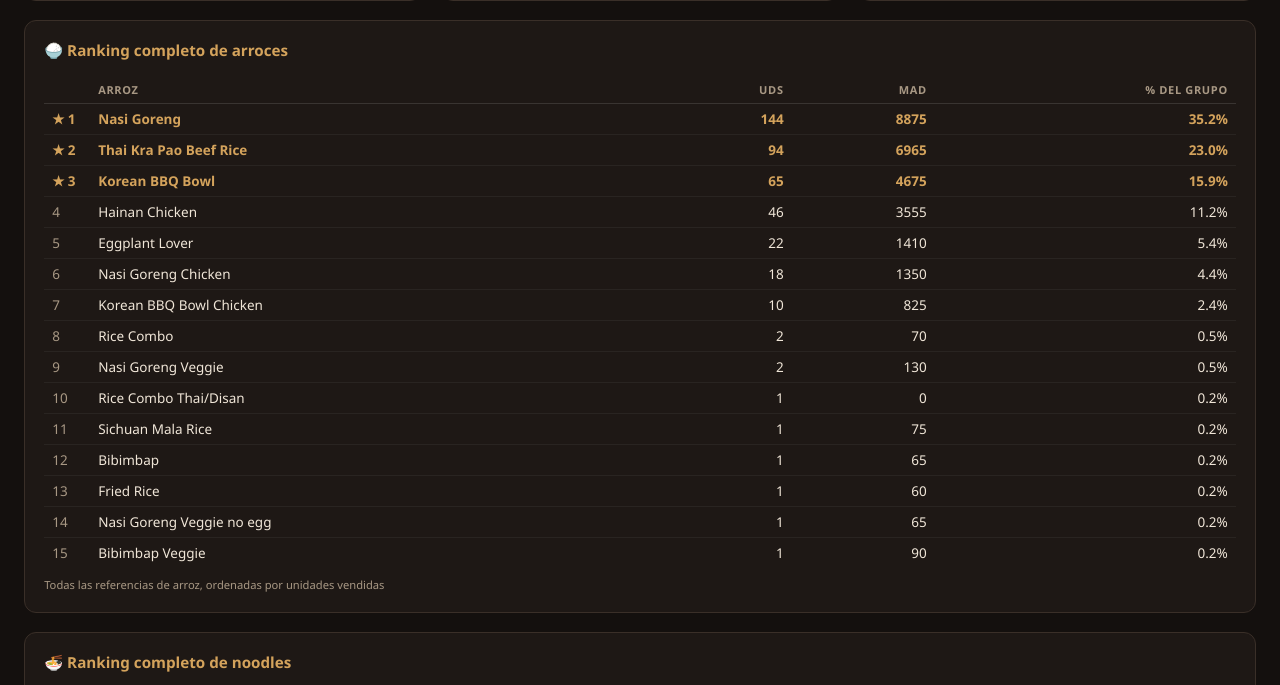
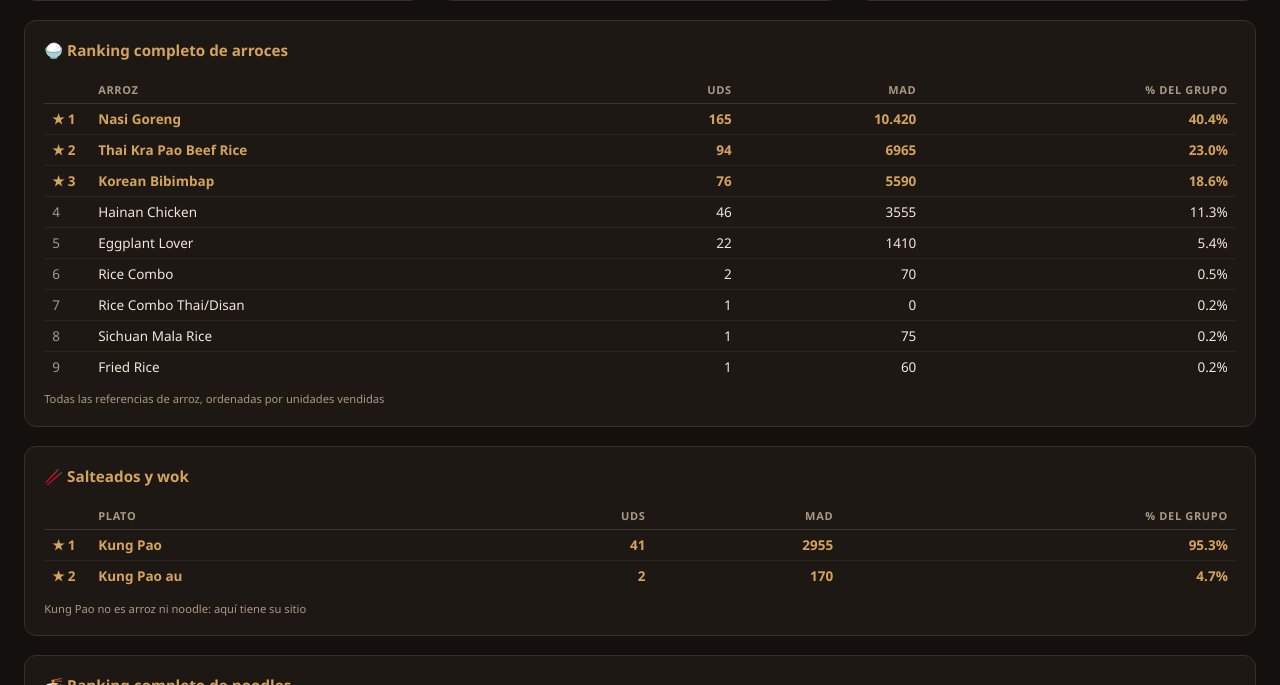
Before and after one commit to popifresco12/kinomori-sales, a plain HTML site: page index.html in a window 1280 px wide. Shown: the part 1676-2361 px from the top of the page. Drawn offline with Linux system fonts and the light colour scheme.

Commit message:
Fusiones: Korean BBQ->Bibimbap, variantes Nasi; Kung Pao y platos rescatados de bebidas; tabla de wok

```diff
--- a/data.json
+++ b/data.json
@@ -12,7 +12,7 @@
   "ingreso_eur": 12856.39,
   "fotos": 59,
   "lineas": 2188,
-  "platos_unicos": 117,
+  "platos_unicos": 112,
   "bebidas_unicas": 28
  },
  "fotos": [
@@ -450,6 +450,15 @@
    "categoria": "Fideos"
   },
   {
+   "nombre": "Nasi Goreng",
+   "tipo": "Plato",
+   "veces": 146,
+   "cantidad": 165,
+   "ingreso_mad": 10420,
+   "precio_medio": 65,
+   "categoria": "Arroz & Salteados"
+  },
+  {
    "nombre": "Dumpling Veg",
    "tipo": "Plato",
    "veces": 123,
@@ -459,15 +468,6 @@
    "categoria": "Dumplings"
   },
   {
-   "nombre": "Nasi Goreng",
-   "tipo": "Plato",
-   "veces": 125,
-   "cantidad": 144,
-   "ingreso_mad": 8875,
-   "precio_medio": 65,
-   "categoria": "Arroz & Salteados"
-  },
-  {
    "nombre": "Thai Kra Pao Beef Rice",
    "tipo": "Plato",
    "veces": 87,
@@ -484,6 +484,15 @@
    "ingreso_mad": 6560,
    "precio_medio": 75,
    "categoria": "Fideos"
+  },
+  {
+   "nombre": "Korean Bibimbap",
+   "tipo": "Plato",
+   "veces": 71,
+   "cantidad": 76,
+   "ingreso_mad": 5590,
+   "precio_medio": 75,
+   "categoria": "Arroz & Salteados"
   },
   {
    "nombre": "Mee Siam",
@@ -495,15 +504,6 @@
    "categoria": "Curries"
   },
   {
-   "nombre": "Korean BBQ Bowl",
-   "tipo": "Plato",
-   "veces": 60,
-   "cantidad": 65,
-   "ingreso_mad": 4675,
-   "precio_medio": 75,
-   "categoria": "Combos & Bowls"
-  },
-  {
    "nombre": "Dandan Noodles",
    "tipo": "Plato",
    "veces": 44,
@@ -594,20 +594,20 @@
    "categoria": "Arroz & Salteados"
   },
   {
-   "nombre": "Nasi Goreng Chicken",
-   "tipo": "Plato",
-   "veces": 18,
-   "cantidad": 18,
-   "ingreso_mad": 1350,
-   "precio_medio": 75,
-   "categoria": "Arroz & Salteados"
-  },
-  {
    "nombre": "Pandan Noodles",
    "tipo": "Plato",
    "veces": 16,
    "cantidad": 17,
    "ingreso_mad": 1260,
+   "precio_medio": 75,
+   "categoria": "Fideos"
+  },
+  {
+   "nombre": "Biang Biang Mian",
+   "tipo": "Plato",
+   "veces": 14,
+   "cantidad": 16,
+   "ingreso_mad": 1130,
    "precio_medio": 75,
    "categoria": "Fideos"
   }
@@ -722,6 +722,15 @@
    "ingreso_mad": 10765,
    "precio_medio": 65,
    "categoria": "Fideos"
+  },
+  {
+   "nombre": "Nasi Goreng",
+   "tipo": "Plato",
+   "veces": 146,
+   "cantidad": 165,
+   "ingreso_mad": 10420,
+   "precio_medio": 65,
+   "categoria": "Arroz & Salteados"
   },
   {
    "nombre": "Dumpling Veg",
@@ -733,15 +742,6 @@
    "categoria": "Dumplings"
   },
   {
-   "nombre": "Nasi Goreng",
-   "tipo": "Plato",
-   "veces": 125,
-   "cantidad": 144,
-   "ingreso_mad": 8875,
-   "precio_medio": 65,
-   "categoria": "Arroz & Salteados"
-  },
-  {
    "nombre": "Thai Kra Pao Beef Rice",
    "tipo": "Plato",
    "veces": 87,
@@ -758,6 +758,15 @@
    "ingreso_mad": 6560,
    "precio_medio": 75,
    "categoria": "Fideos"
+  },
+  {
+   "nombre": "Korean Bibimbap",
+   "tipo": "Plato",
+   "veces": 71,
+   "cantidad": 76,
+   "ingreso_mad": 5590,
+   "precio_medio": 75,
+   "categoria": "Arroz & Salteados"
   },
   {
    "nombre": "Mee Siam",
@@ -769,15 +778,6 @@
    "categoria": "Curries"
   },
   {
-   "nombre": "Korean BBQ Bowl",
-   "tipo": "Plato",
-   "veces": 60,
-   "cantidad": 65,
-   "ingreso_mad": 4675,
-   "precio_medio": 75,
-   "categoria": "Combos & Bowls"
-  },
-  {
    "nombre": "Dandan Noodles",
    "tipo": "Plato",
    "veces": 44,
@@ -868,15 +868,6 @@
    "categoria": "Arroz & Salteados"
   },
   {
-   "nombre": "Nasi Goreng Chicken",
-   "tipo": "Plato",
-   "veces": 18,
-   "cantidad": 18,
-   "ingreso_mad": 1350,
-   "precio_medio": 75,
-   "categoria": "Arroz & Salteados"
-  },
-  {
    "nombre": "Pandan Noodles",
    "tipo": "Plato",
    "veces": 16,
@@ -958,15 +949,6 @@
    "categoria": "Otros"
   },
   {
-   "nombre": "Korean BBQ Bowl Chicken",
-   "tipo": "Plato",
-   "veces": 10,
-   "cantidad": 10,
-   "ingreso_mad": 825,
-   "precio_medio": 85,
-   "categoria": "Combos & Bowls"
-  },
-  {
    "nombre": "Goji Soup",
    "tipo": "Plato",
    "veces": 5,
@@ -1336,15 +1318,6 @@
    "categoria": "Fideos"
   },
   {
-   "nombre": "Nasi Goreng Veggie",
-   "tipo": "Plato",
-   "veces": 2,
-   "cantidad": 2,
-   "ingreso_mad": 130,
-   "precio_medio": 65,
-   "categoria": "Arroz & Salteados"
-  },
-  {
    "nombre": "Kung Pao au",
    "tipo": "Plato",
    "veces": 2,
@@ -1696,15 +1669,6 @@
    "categoria": "Fideos"
   },
   {
-   "nombre": "Nasi Goreng Veggie no egg",
-   "tipo": "Plato",
-   "veces": 1,
-   "cantidad": 1,
-   "ingreso_mad": 65,
-   "precio_medio": 65,
-   "categoria": "Arroz & Salteados"
-  },
-  {
    "nombre": "Package",
    "tipo": "Plato",
    "veces": 1,
@@ -1730,15 +1694,6 @@
    "ingreso_mad": 65,
    "precio_medio": 65,
    "categoria": "Fideos"
-  },
-  {
-   "nombre": "Bibimbap Veggie",
-   "tipo": "Plato",
-   "veces": 1,
-   "cantidad": 1,
-   "ingreso_mad": 90,
-   "precio_medio": 90,
-   "categoria": "Arroz & Salteados"
   },
   {
    "nombre": "Won Ton",
@@ -2037,9 +1992,9 @@
   {
    "nombre": "Nasi Goreng",
    "tipo": "Plato",
-   "veces": 125,
-   "cantidad": 144,
-   "ingreso_mad": 8875,
+   "veces": 146,
+   "cantidad": 165,
+   "ingreso_mad": 10420,
    "precio_medio": 65,
    "categoria": "Arroz & Salteados"
   },
@@ -2053,13 +2008,13 @@
    "categoria": "Arroz & Salteados"
   },
   {
-   "nombre": "Korean BBQ Bowl",
-   "tipo": "Plato",
-   "veces": 60,
-   "cantidad": 65,
-   "ingreso_mad": 4675,
-   "precio_medio": 75,
-   "categoria": "Combos & Bowls"
+   "nombre": "Korean Bibimbap",
+   "tipo": "Plato",
+   "veces": 71,
+   "cantidad": 76,
+   "ingreso_mad": 5590,
+   "precio_medio": 75,
+   "categoria": "Arroz & Salteados"
   },
   {
    "nombre": "Hainan Chicken",
@@ -2080,24 +2035,6 @@
    "categoria": "Arroz & Salteados"
   },
   {
-   "nombre": "Nasi Goreng Chicken",
-   "tipo": "Plato",
-   "veces": 18,
-   "cantidad": 18,
-   "ingreso_mad": 1350,
-   "precio_medio": 75,
-   "categoria": "Arroz & Salteados"
-  },
-  {
-   "nombre": "Korean BBQ Bowl Chicken",
-   "tipo": "Plato",
-   "veces": 10,
-   "cantidad": 10,
-   "ingreso_mad": 825,
-   "precio_medio": 85,
-   "categoria": "Combos & Bowls"
-  },
-  {
    "nombre": "Rice Combo",
    "tipo": "Plato",
    "veces": 2,
@@ -2107,15 +2044,6 @@
    "categoria": "Arroz & Salteados"
   },
   {
-   "nombre": "Nasi Goreng Veggie",
-   "tipo": "Plato",
-   "veces": 2,
-   "cantidad": 2,
-   "ingreso_mad": 130,
-   "precio_medio": 65,
-   "categoria": "Arroz & Salteados"
-  },
-  {
    "nombre": "Rice Combo Thai/Disan",
    "tipo": "Plato",
    "veces": 1,
@@ -2134,39 +2062,12 @@
    "categoria": "Arroz & Salteados"
   },
   {
-   "nombre": "Bibimbap",
-   "tipo": "Plato",
-   "veces": 1,
-   "cantidad": 1,
-   "ingreso_mad": 65,
-   "precio_medio": 65,
-   "categoria": "Arroz & Salteados"
-  },
-  {
    "nombre": "Fried Rice",
    "tipo": "Plato",
    "veces": 1,
    "cantidad": 1,
    "ingreso_mad": 60,
    "precio_medio": 60,
-   "categoria": "Arroz & Salteados"
-  },
-  {
-   "nombre": "Nasi Goreng Veggie no egg",
-   "tipo": "Plato",
-   "veces": 1,
-   "cantidad": 1,
-   "ingreso_mad": 65,
-   "precio_medio": 65,
-   "categoria": "Arroz & Salteados"
-  },
-  {
-   "nombre": "Bibimbap Veggie",
-   "tipo": "Plato",
-   "veces": 1,
-   "cantidad": 1,
-   "ingreso_mad": 90,
-   "precio_medio": 90,
    "categoria": "Arroz & Salteados"
   }
  ],
@@ -2486,5 +2387,25 @@
    "precio_medio": 65,
    "categoria": "Fideos"
   }
+ ],
+ "rank_wok": [
+  {
+   "nombre": "Kung Pao",
+   "tipo": "Plato",
+   "veces": 39,
+   "cantidad": 41,
+   "ingreso_mad": 2955,
+   "precio_medio": 75,
+   "categoria": "Otros"
+  },
+  {
+   "nombre": "Kung Pao au",
+   "tipo": "Plato",
+   "veces": 2,
+   "cantidad": 2,
+   "ingreso_mad": 170,
+   "precio_medio": 85,
+   "categoria": "Otros"
+  }
  ]
 }
--- a/index.html
+++ b/index.html
@@ -140,6 +140,11 @@
     <div class="note">Todas las referencias de arroz, ordenadas por unidades vendidas</div>
   </div>
   <div class="chart-card full">
+    <h3>🥢 Salteados y wok</h3>
+    <table class="rank-table" id="tablaWok"></table>
+    <div class="note">Kung Pao no es arroz ni noodle: aquí tiene su sitio</div>
+  </div>
+  <div class="chart-card full">
     <h3>🍜 Ranking completo de noodles</h3>
     <table class="rank-table" id="tablaNoodles"></table>
     <div class="note">Todos los fideos, ordenados por unidades. Mee Siam no va aquí: cuenta como curries</div>
@@ -153,7 +158,7 @@
 
 <script>
 let topPlatos = [], topBebidas = [], fotos = [], totales = {}, meta = {};
-let rankArroz = [], rankNoodles = [];
+let rankArroz = [], rankNoodles = [], rankWok = [];
 
 function fmtMAD(v) { return Math.round(v).toLocaleString('es-ES') + ' MAD'; }
 function fmtEUR(v) { return '≈ ' + Math.round(v).toLocaleString('es-ES') + ' €'; }
@@ -180,7 +185,7 @@ function tabla(cont, arr, etiqueta) {
     }).join('') + '</tbody>';
 }
 
-function renderTablas() { tabla('tablaArroz', rankArroz, 'Arroz'); tabla('tablaNoodles', rankNoodles, 'Noodles'); }
+function renderTablas() { tabla('tablaArroz', rankArroz, 'Arroz'); tabla('tablaNoodles', rankNoodles, 'Noodles'); tabla('tablaWok', rankWok, 'Plato'); }
 
 function renderStats() {
   const grid = document.getElementById('statsGrid');
@@ -329,6 +334,7 @@ function chartCategorias() {
 
     rankArroz = d.rank_arroz || [];
     rankNoodles = d.rank_noodles || [];
+    rankWok = d.rank_wok || [];
     renderStats();
     renderTablas();
     chartTopPlatos();
```
